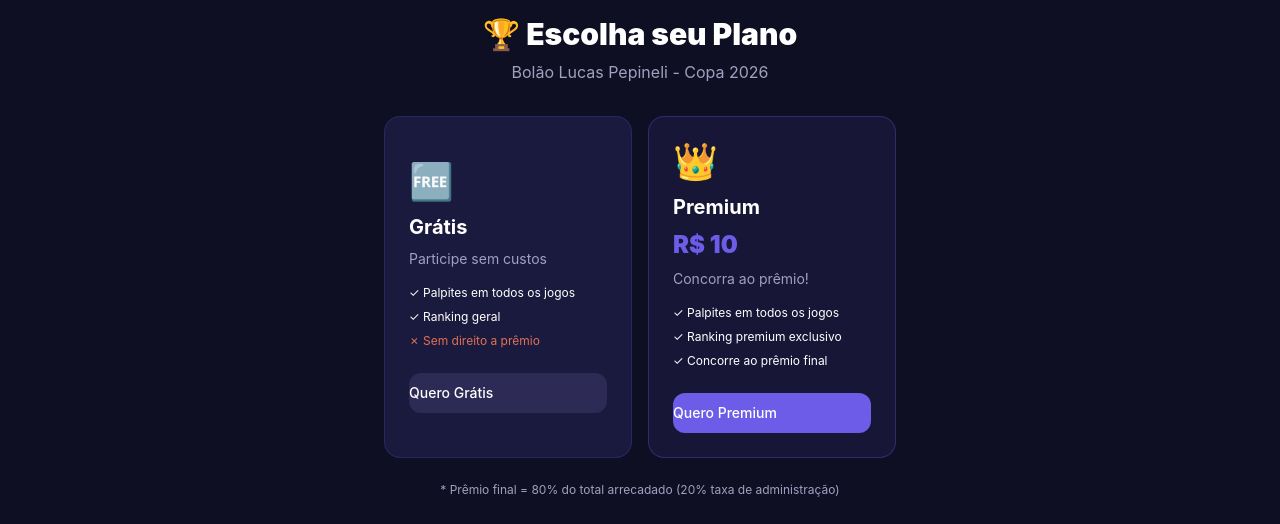
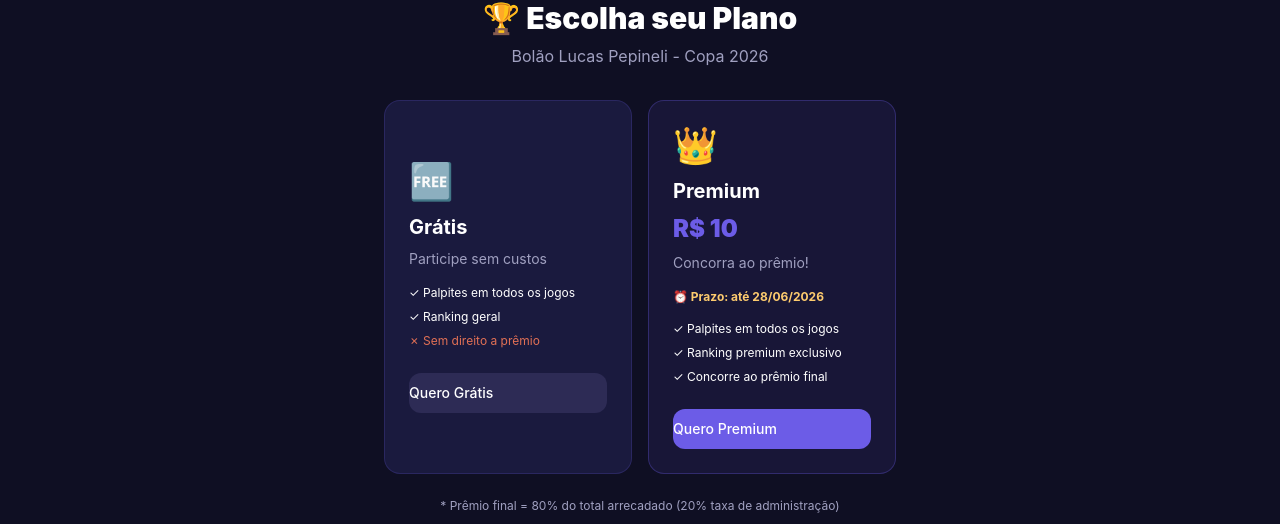
Before and after one commit to lucaspepineliviso/bolao-lucas-pepineli, a Next.js app: page /escolher-plano in a window 1280 px wide. Shown: the part 176-700 px from the top of the page. Built offline with nearby package versions, Linux system fonts and the light colour scheme; no server answers.

Commit message:
feat: prazo premium ate 28/06 (fim fase de grupos) - regras, UI e API

```diff
--- a/app/api/payments/route.ts
+++ b/app/api/payments/route.ts
@@ -5,6 +5,12 @@ import { requireAuth } from "@/lib/auth";
 export async function POST() {
   try {
     const user = await requireAuth();
+
+    const now = new Date();
+    const deadline = new Date("2026-06-28T23:59:59-03:00");
+    if (now > deadline) {
+      return NextResponse.json({ error: "Prazo para se tornar premium encerrado em 28/06/2026" }, { status: 400 });
+    }
 
     const alreadyPaid = await prisma.payment.findFirst({
       where: { userId: user.id, status: "paid" },
--- a/app/escolher-plano/page.tsx
+++ b/app/escolher-plano/page.tsx
@@ -1,11 +1,20 @@
 "use client";
 
 import { useRouter } from "next/navigation";
-import { useState } from "react";
+import { useState, useEffect } from "react";
 
 export default function EscolherPlanoPage() {
   const router = useRouter();
   const [loading, setLoading] = useState(false);
+  const [deadlinePassed, setDeadlinePassed] = useState(false);
+
+  useEffect(() => {
+    const now = new Date();
+    const deadline = new Date("2026-06-28T23:59:59-03:00");
+    if (now > deadline) {
+      setDeadlinePassed(true);
+    }
+  }, []);
 
   async function handleFree() {
     router.push("/");
@@ -57,20 +66,25 @@ export default function EscolherPlanoPage() {
 
           <button
             onClick={handlePremium}
-            disabled={loading}
-            className="bg-primary/10 border border-primary/30 rounded-2xl p-6 text-left hover:bg-primary/20 transition-all group text-center"
+            disabled={loading || deadlinePassed}
+            className="bg-primary/10 border border-primary/30 rounded-2xl p-6 text-left hover:bg-primary/20 transition-all group text-center disabled:opacity-50 disabled:cursor-not-allowed"
           >
             <div className="text-4xl mb-3">👑</div>
             <h2 className="text-xl font-bold mb-2">Premium</h2>
             <p className="text-primary font-black text-2xl mb-2">R$ 10</p>
             <p className="text-text-muted text-sm mb-4">Concorra ao prêmio!</p>
+            {deadlinePassed ? (
+              <p className="text-danger text-xs font-bold mb-4">⏰ Prazo encerrado em 28/06/2026</p>
+            ) : (
+              <p className="text-accent text-xs font-bold mb-4">⏰ Prazo: até 28/06/2026</p>
+            )}
             <ul className="text-xs text-left space-y-2 mb-6">
               <li className="flex items-center gap-2">✓ Palpites em todos os jogos</li>
               <li className="flex items-center gap-2">✓ Ranking premium exclusivo</li>
               <li className="flex items-center gap-2">✓ Concorre ao prêmio final</li>
             </ul>
             <div className="bg-primary rounded-xl py-2.5 text-sm font-medium group-hover:bg-primary-dark transition-colors disabled:opacity-50">
-              {loading ? "Processando..." : "Quero Premium"}
+              {deadlinePassed ? "Prazo Encerrado" : loading ? "Processando..." : "Quero Premium"}
             </div>
           </button>
         </div>
--- a/app/regras/page.tsx
+++ b/app/regras/page.tsx
@@ -41,6 +41,7 @@ export default function RegrasPage() {
             <div className="bg-primary/10 rounded-xl p-4 border border-primary/20">
               <h3 className="font-bold text-lg mb-1">👑 Premium — R$ 10</h3>
               <p className="text-xs text-text-muted mb-2">Para quem quer concorrer ao prêmio</p>
+              <p className="text-xs text-danger font-bold mb-2">⏰ Prazo: até 28/06/2026 (fim da fase de grupos)</p>
               <ul className="text-xs space-y-1">
                 <li>✓ Palpites em todos os jogos</li>
                 <li>✓ Ranking premium exclusivo</li>
@@ -234,6 +235,7 @@ export default function RegrasPage() {
             <li>• <strong>Admin:</strong> O organizador do bolão (Lucas Pepineli) é o administrador e responsável por inserir os resultados oficiais.</li>
             <li>• <strong>Prêmio:</strong> Apenas participantes <strong>Premium</strong> concorrem ao prêmio. O valor é calculado automaticamente: 80% do total arrecadado com as inscrições premium. O pagamento é feito via Pix pelo organizador em até 7 dias após a final.</li>
             <li>• <strong>Plano Premium:</strong> Para se tornar premium, acesse o menu do usuário e clique em "Seja Premium". O valor de R$ 10 é pago via Pix para o organizador. Após a confirmação, sua conta é liberada automaticamente.</li>
+            <li>• <strong>Prazo para Premium:</strong> A opção de se tornar premium está disponível apenas até o <strong>dia 28 de Junho de 2026</strong> (fim da fase de grupos). Após essa data, não será mais possível alterar o plano. Participantes gratuitos permanecerão gratuitos até o final da Copa.</li>
           </ul>
         </section>
 
```
